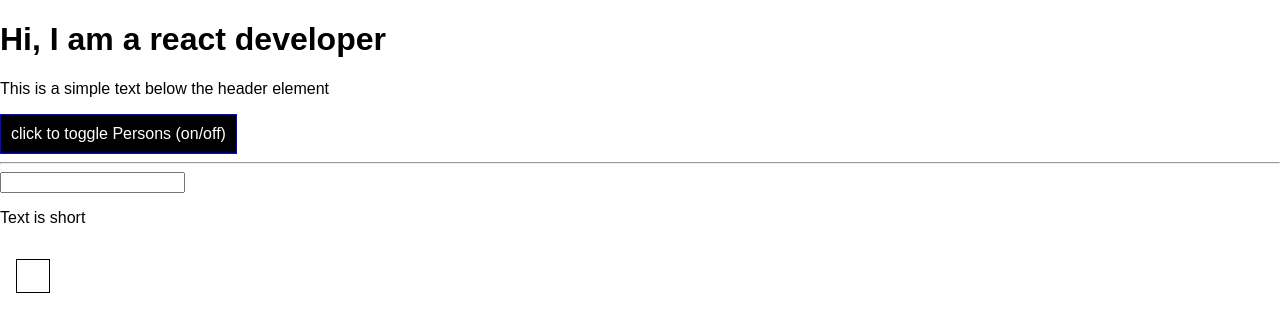
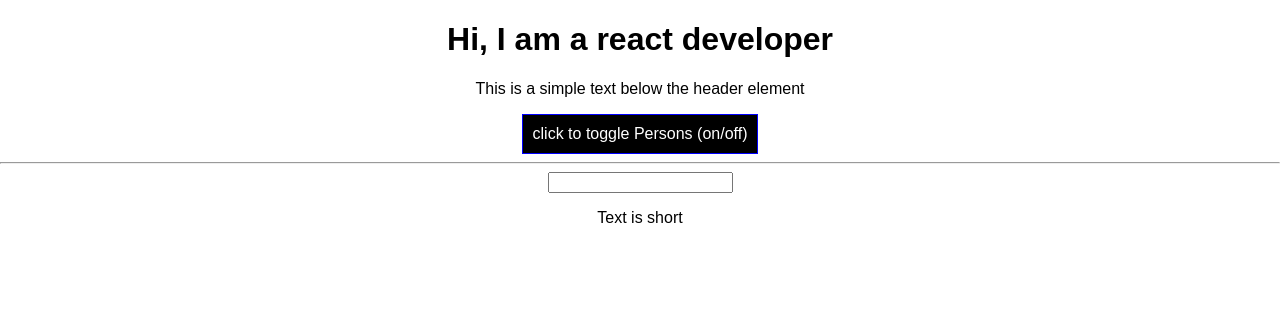
Before and after one commit to Emmychriss/reactTests, a React app: page / in a window 1280 px wide. Shown: the top 332 px of the page. Built offline with nearby package versions, Linux system fonts and the light colour scheme.

Commit message:
used css module style import

```diff
--- a/src/App.js
+++ b/src/App.js
@@ -1,5 +1,5 @@
 import React, { Component } from "react";
-import "./App.css";
+import Classes from "./App.css";
 import Person from "./Person/Person.js";
 import Validate from "./ValidationComp";
 import CharComp from "./CharComponent";
@@ -14,7 +14,7 @@
     otherState: "This is another state",
     taskStates: [{ name: "Blake" }, { name: "Tony" }, { name: "Hannah" }],
     showPersons: false,
-    taskUserInput: " ",
+    taskUserInput: "",
   };
 
   btnClickHandler = (newName) => {
@@ -136,19 +136,19 @@
       );
     });
 
-    const classes = [];
+    const assignedClasses = [];
 
     if (this.state.personAttr.length <= 2) {
-      classes.push("red"); // ["red"]
+      assignedClasses.push(Classes.red); // ["red"]
     }
     if (this.state.personAttr.length <= 1) {
-      classes.push("bold"); // ["red", "bold"]
+      assignedClasses.push(Classes.bold); // ["red", "bold"]
     }
 
     return (
-      <div className="App">
+      <div className={Classes.App}>
         <h1>Hi, I am a react developer</h1>
-        <p className={classes.join(" ")}>
+        <p className={assignedClasses.join(" ")}>
           This is a simple text below the header element
         </p>
         <button style={style} onClick={this.togglePersonsHandler}>
```
